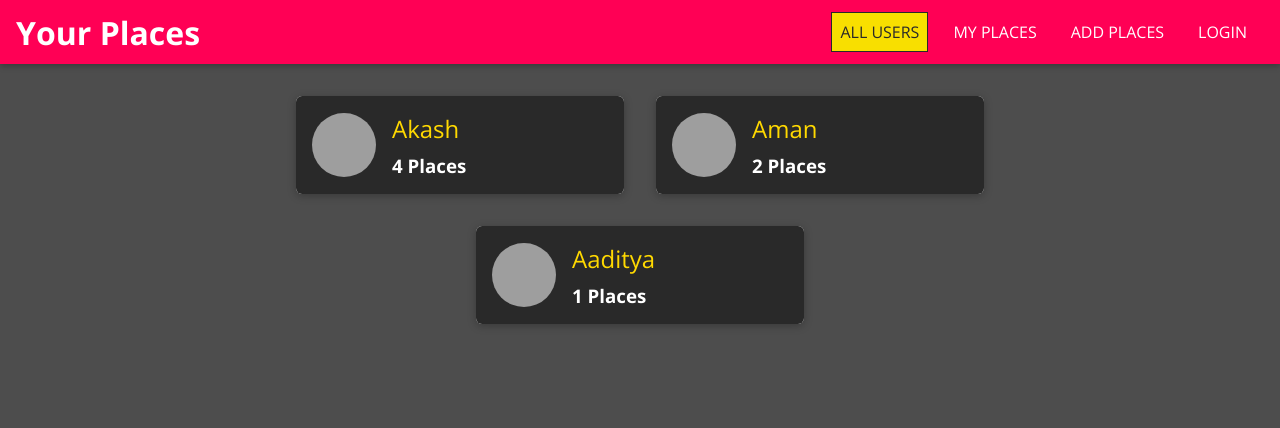
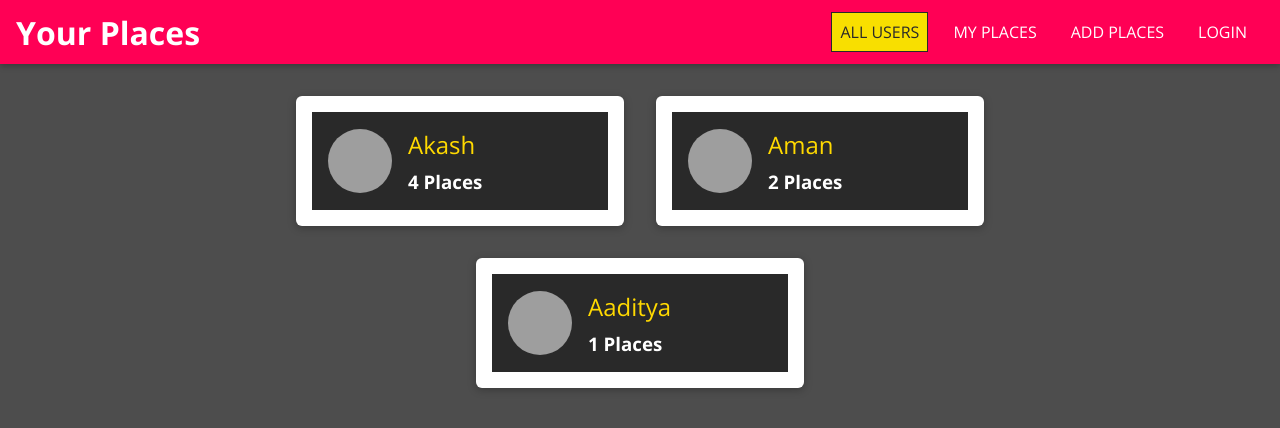
Before and after one commit to akashzsh/MERN-Project, a React (Create React App) app in the folder Frontend/app-frontend/: page / in a window 1280 px wide. Shown: the top 428 px of the page. Built offline with nearby package versions, Linux system fonts and the light colour scheme; grey boxes are pictures that could not be loaded.

Commit message:
fixing minor issues

```diff
--- a/Frontend/app-frontend/src/places/components/PlaceList.js
+++ b/Frontend/app-frontend/src/places/components/PlaceList.js
@@ -2,6 +2,7 @@
 
 import Card from "../../shared/components/UIElements/Card";
 import PlaceItem from "./PlaceItem";
+import Button from "../../shared/components/FormElements/Button";
 import "./PlaceList.css";
 
 const PlaceList = (props) => {
@@ -10,7 +11,7 @@
       <div className="place-list center">
         <Card>
           <h2>No places found. Wanna create one?</h2>
-          <button>Share Place</button>
+          <Button to="/places/new">Share Place</Button>
         </Card>
       </div>
     );
--- a/Frontend/app-frontend/src/places/pages/UpdatePlace.js
+++ b/Frontend/app-frontend/src/places/pages/UpdatePlace.js
@@ -3,6 +3,7 @@
 
 import Input from "../../shared/components/FormElements/Input";
 import Button from "../../shared/components/FormElements/Button";
+import Card from "../../shared/components/UIElements/Card";
 import {
   VALIDATOR_REQUIRE,
   VALIDATOR_MINLENGTH,
@@ -62,6 +63,7 @@
   const identifiedPlace = DUMMY_PLACES.find((p) => p.id === placeId);
 
   useEffect(() => {
+    if (identifiedPlace)
       setFormData(
         {
           title: {
@@ -86,7 +88,9 @@
   if (!identifiedPlace) {
     return (
       <div className="center">
+        <Card>
           <h2>Could not find place!</h2>
+        </Card>
       </div>
     );
   }
--- a/Frontend/app-frontend/src/shared/components/UIElements/Card.css
+++ b/Frontend/app-frontend/src/shared/components/UIElements/Card.css
@@ -2,7 +2,7 @@
   margin: 0;
   box-shadow: 0 2px 8px rgba(0, 0, 0, 0.26);
   border-radius: 6px;
-  padding: 0rem;
+  padding: 1rem;
   overflow: hidden;
   background: white;
 }
```
Also changed, not shown: Frontend/app-frontend/src/places/components/PlaceItem.css (line endings or trailing spaces). Lines whose indentation alone changed are shown as unchanged.
